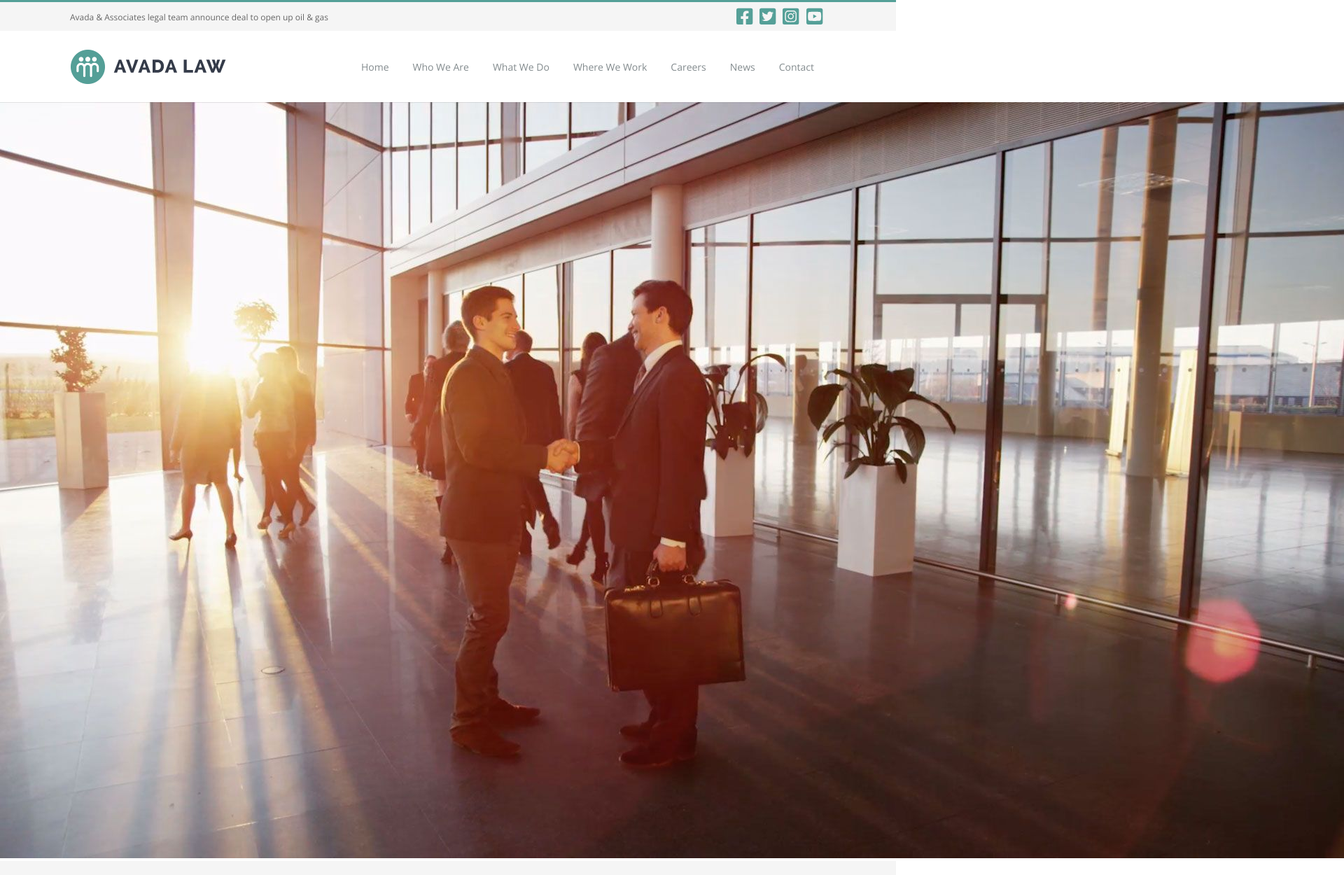
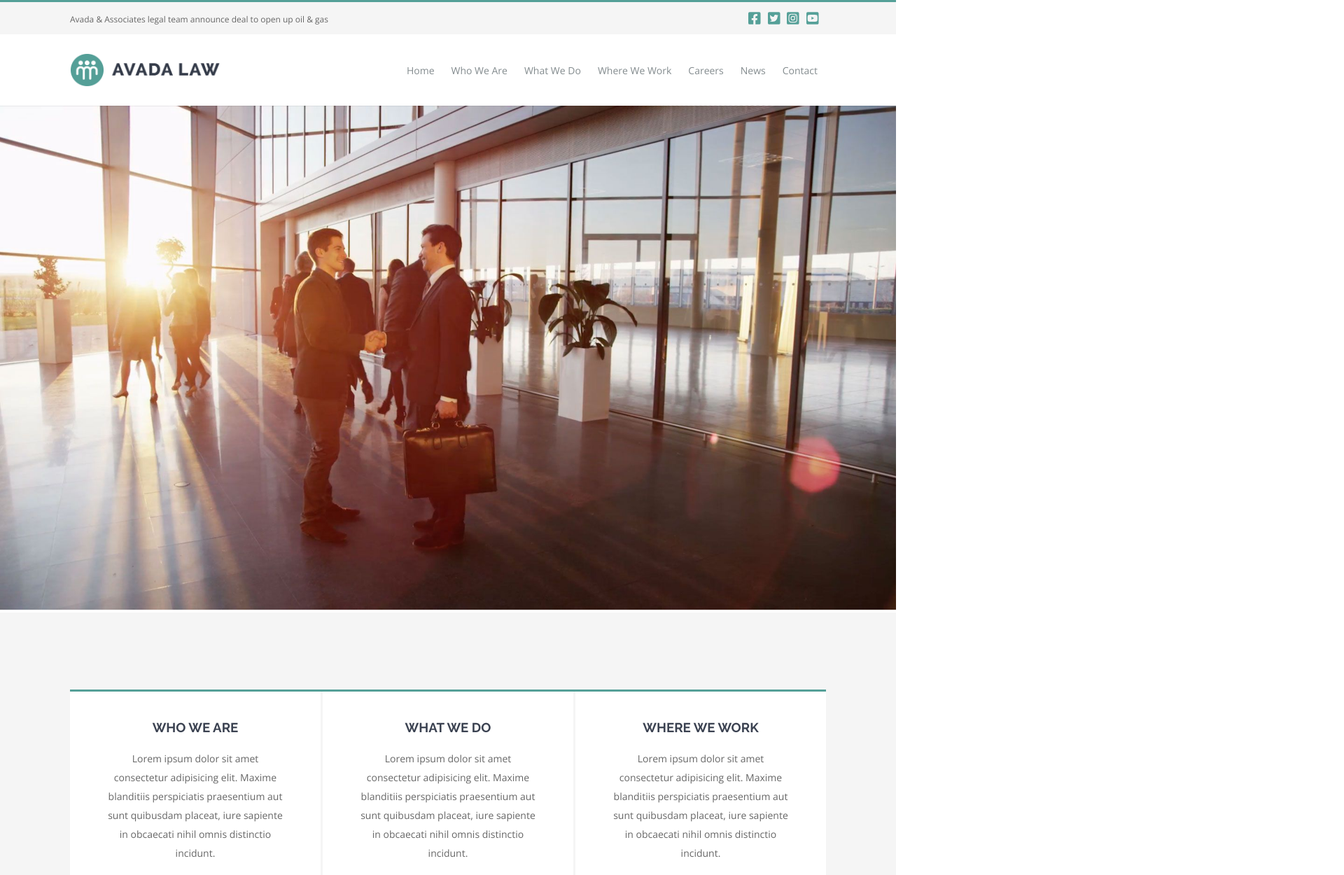
Before and after one commit to Scova89/proj-html-vuejs, a Vue app: page / in a window 1280 px wide. Shown: the top 1250 px of the page at 70% size, 1920 px wide, since content can reach past the window. Built offline with nearby package versions, Linux system fonts and the light colour scheme.

Commit message:
fixing scoped

```diff
--- a/src/components/elements/Socials.vue
+++ b/src/components/elements/Socials.vue
@@ -13,11 +13,12 @@ export default {
 }
 </script>
 
-<style lang="scss">
+<style lang="scss" scoped>
     ul{
-        font-size: 20pt;
+        font-size: 20px;
         list-style: none;
         display: flex;
+        padding: 6px;
     }
     li{
         margin: 5px;
--- a/src/components/macro/Header.vue
+++ b/src/components/macro/Header.vue
@@ -13,7 +13,7 @@
       </div>
       <div class="header-inf">
           <div class="container">
-              <img src="../../assets/images/avada-law-logo.png" alt="">
+              <img src="../../assets/images/avada-law-logo.png" alt="avada-law-logo.png">
               <nav>
                   <NavBar v-for="(link, index) in links" :key="index" :link="link"/>
 
@@ -78,7 +78,7 @@ export default {
 }
 </script>
 
-<style lang="scss" scoped>
+<style lang="scss">
 
     .header-sup {
         display: flex;
@@ -93,6 +93,7 @@ export default {
     span{
         font-size: 12px;
         color: #666666;
+
     }
     .header-inf{
         display: flex;
@@ -101,12 +102,17 @@ export default {
         .container{
             align-items: center;
             justify-content: space-between;
+
+            img{
+                width: 20%;
+            }
+            nav{
+            display: flex;
+            }
         }
 
-    }
-    nav{
-        display: flex;
 
     }
 
+
 </style>
--- a/src/components/macro/Main.vue
+++ b/src/components/macro/Main.vue
@@ -21,7 +21,7 @@ export default {
 }
 </script>
 
-<style lang="scss" scoped>
+<style lang="scss">
 
 
 </style>
--- a/src/components/sections/Identita.vue
+++ b/src/components/sections/Identita.vue
@@ -37,14 +37,16 @@ export default {
 }
 </script>
 
-<style lang="scss">
+<style lang="scss" scoped>
     .identità-azienda{
+      width: 100%;
       display: flex;
       justify-content: center;
       padding: 110px 30px 90px;
 
       .container{
         justify-content: space-between;
+        max-width: 1080px;
 
         .box{
         background-color: white;
--- a/src/components/sections/Jumbotron.vue
+++ b/src/components/sections/Jumbotron.vue
@@ -9,6 +9,8 @@ export default {
 </script>
 
 <style lang="scss">
-
+    img{
+      width: 100%;
+    }
 
 </style>
--- a/src/components/sections/NavBar.vue
+++ b/src/components/sections/NavBar.vue
@@ -19,7 +19,6 @@ export default {
 <style lang="scss" scoped>
   ul{
     list-style: none;
-
     display: flex;
     font-size: 14px;
     li{
```
Also changed, not shown: src/components/sections/Skills.vue (added, +13 -0 lines). Lines whose indentation alone changed are shown as unchanged.
